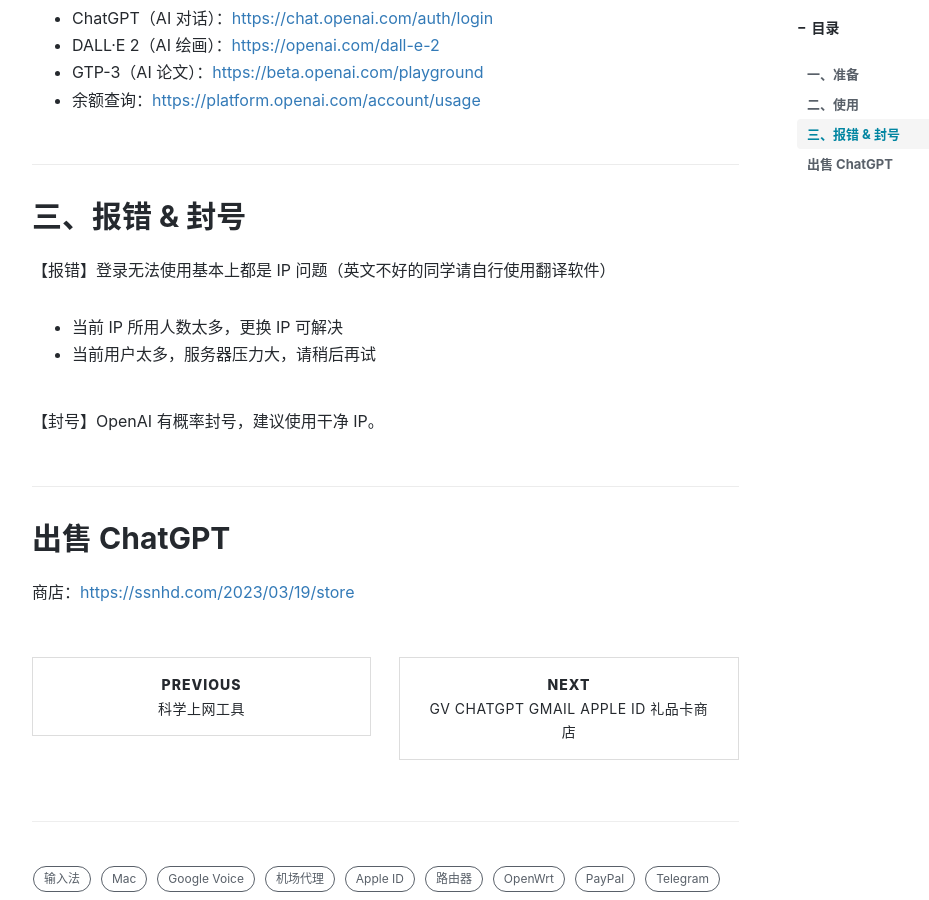
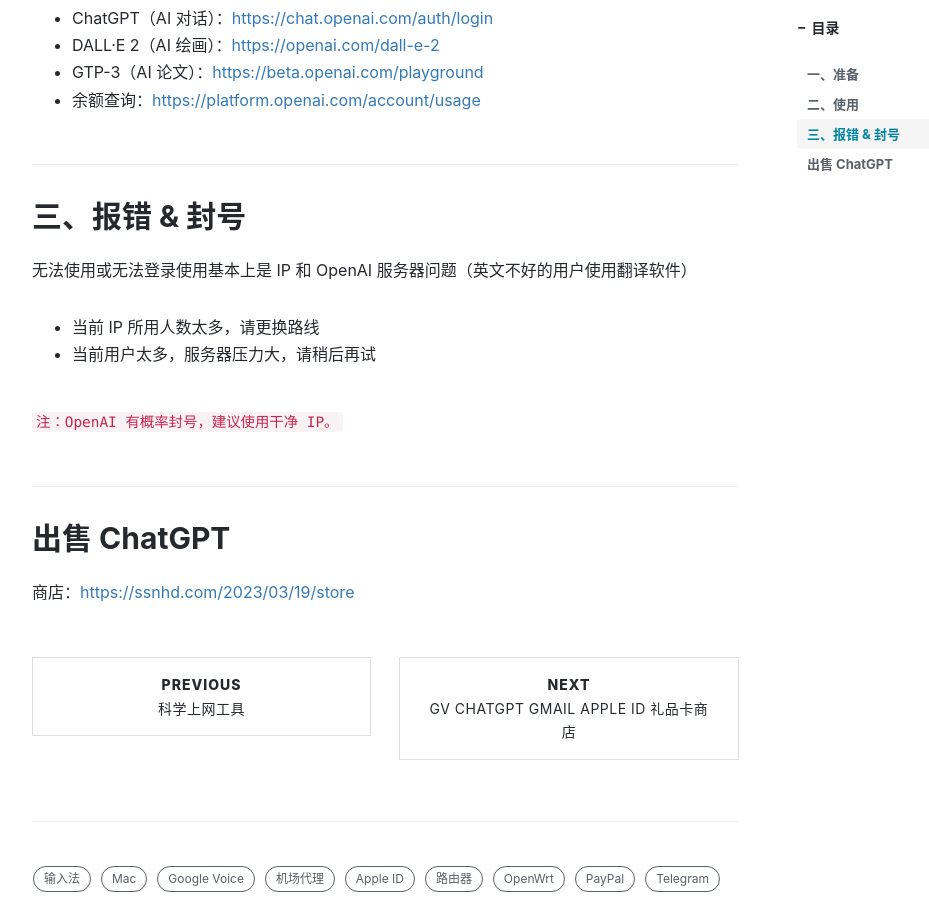
Before and after one commit to ssnhd/ssnhd.github.io, a Jekyll site: the page built from _posts/2023-2-17-ChatGPT.md, in a window 1280 px wide and 900 px high, scrolled down 842 px. Shown: the whole window, without its empty margins (233-1162 px from the left). Built offline with Jekyll 4.4.1, drawn with Linux system fonts in a browser that asks for light colours; nearby versions of some CDN libraries; comment, search, counter and statistics services are not loaded.

Commit message:
Update 2023-2-17-ChatGPT.md

```diff
--- a/_posts/2023-2-17-ChatGPT.md
+++ b/_posts/2023-2-17-ChatGPT.md
@@ -27,12 +27,12 @@
 
 ## 三、报错 & 封号
 
-【报错】登录无法使用基本上都是 IP 问题（英文不好的同学请自行使用翻译软件）
+无法使用或无法登录使用基本上是 IP 和 OpenAI 服务器问题（英文不好的用户使用翻译软件）
 
-- 当前 IP 所用人数太多，更换 IP 可解决
+- 当前 IP 所用人数太多，请更换路线
 - 当前用户太多，服务器压力大，请稍后再试
 
-【封号】OpenAI 有概率封号，建议使用干净 IP。
+`注：OpenAI 有概率封号，建议使用干净 IP。`
 
 ## 出售 ChatGPT
 
```
